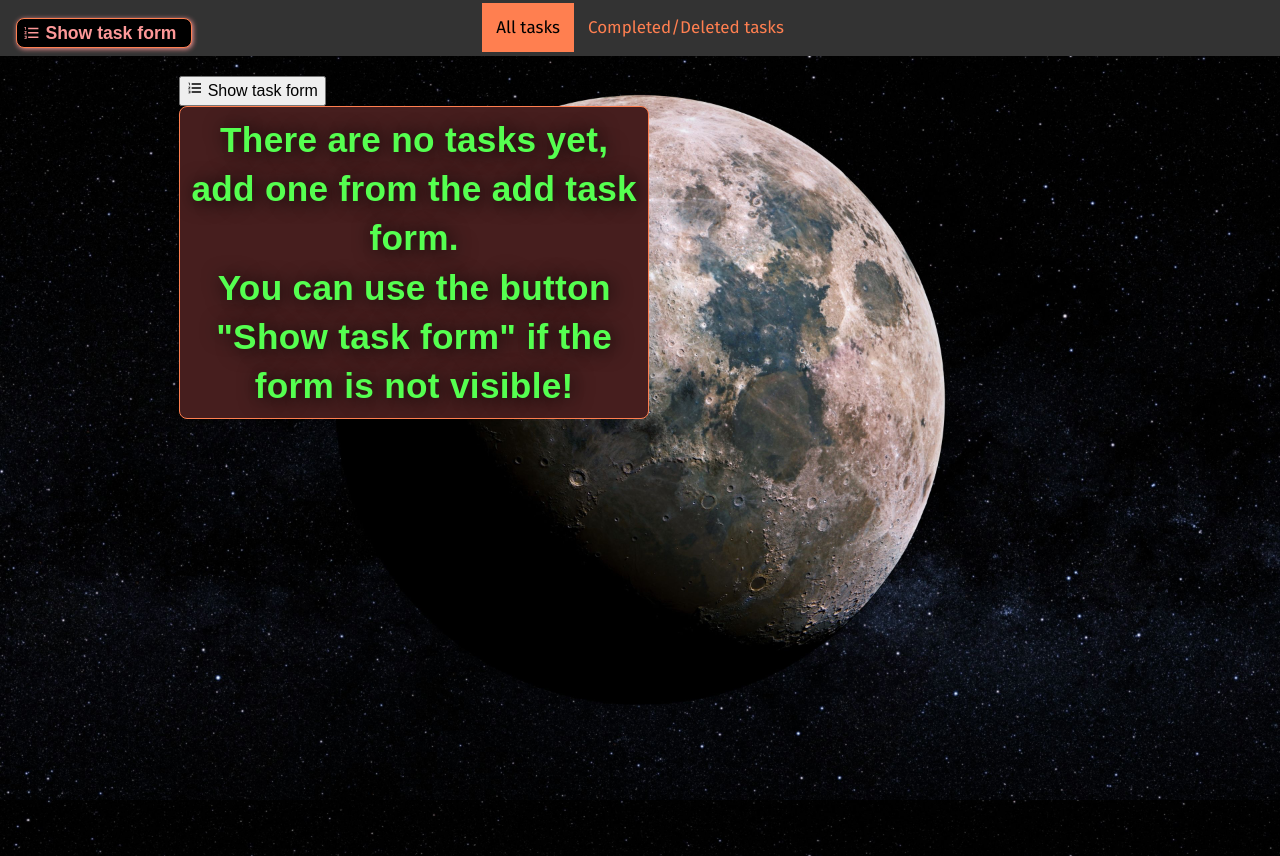
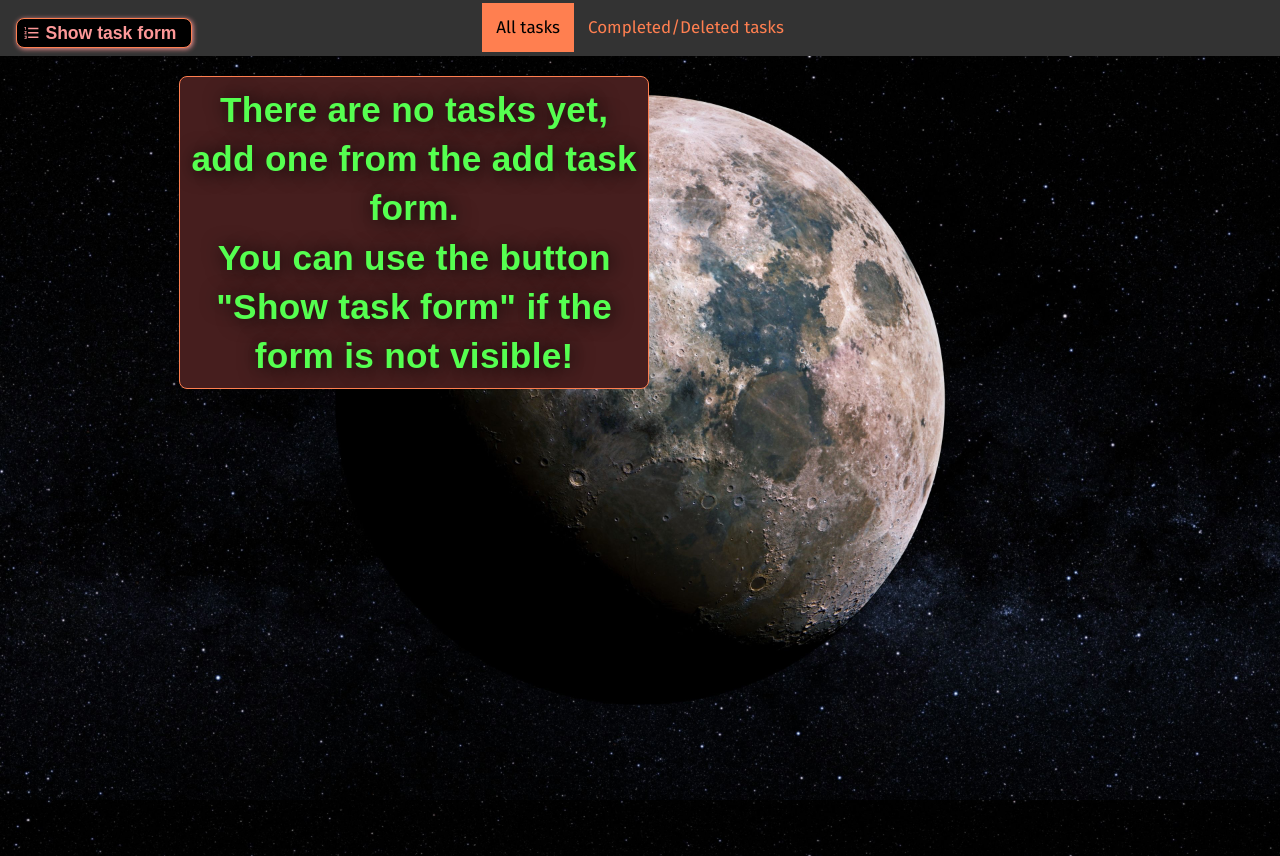
Before and after one commit to SpooRe91/MB-TODO-vite, a React (Vite) app in the folder vite-react-todo/: page /all-tasks in a window 1280 px wide. Built offline with nearby package versions, Linux system fonts and the light colour scheme.

Commit message:
removed show form button

```diff
--- a/vite-react-todo/src/Components/AddToDo/AddToDo.tsx
+++ b/vite-react-todo/src/Components/AddToDo/AddToDo.tsx
@@ -5,15 +5,12 @@ import TaskComponent from '../TaskComponent/TaskComponent';
 import LoadingComponent from '../GlobalComponents/LoadingComponent';
 
 import styles from "./AddToDo.module.scss";
-import { MdFormatListNumbered } from "react-icons/md";
-import { globalState, setToShowForm } from '../../features/globalSlice';
 import { taskState, deleteAllTasks } from '../../features/tasks/taskSlice';
 import { useAppDispatch, useAppSelector } from '../../App/hooks';
 
 const AddToDo = () => {
     const dispatch = useAppDispatch();
     const tasksState = useAppSelector(taskState);
-    const globalStateData = useAppSelector(globalState);
 
     const [toDelete, setToDelete] = useState(false);
 
@@ -24,13 +21,7 @@ const AddToDo = () => {
 
     return (
         <div className={styles.main}>
-            <div>
-                <button
-                    className={styles.showFormButton}
-                    onClick={() => dispatch(setToShowForm(!globalStateData.showForm))}>
-                    <MdFormatListNumbered /> {globalStateData.showForm ? 'Hide task from' : 'Show task form'}
-                </button>
-            </div>
+
             {
                 tasksState?.tasks !== undefined && tasksState.tasks?.length !== 0
                     ?
```
